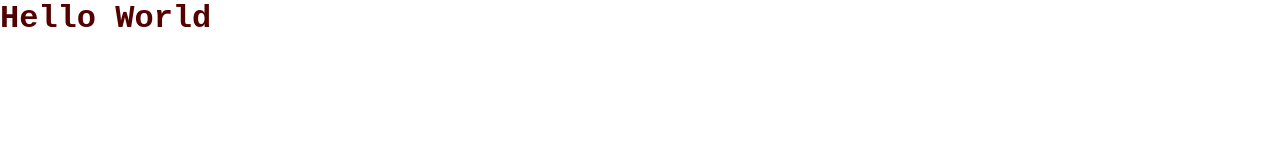
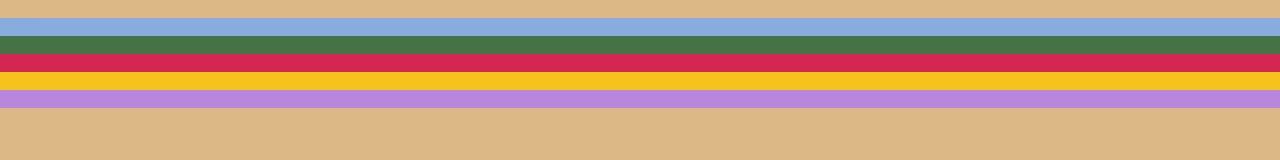
Before and after one commit to jakeedgar/foxingcss, a website: page index.html in a window 1280 px wide. Drawn offline with Linux system fonts and the light colour scheme.

Commit message:
work on color palette

```diff
--- a/index.html
+++ b/index.html
@@ -8,6 +8,13 @@
   <title>foxing css</title>
 </head>
 <body>
-  <h1><a href="/">Hello World</a></h1>
+  <!-- <h1>Hello Worl</h1>
+  <h1><a href="/">Hello Worl</a></h1> -->
+  <div class="main">test</div>
+  <div class="primary">test</div>
+  <div class="secondary">test</div>
+  <div class="error">test</div>
+  <div class="info">test</div>
+  <div class="party">test</div>
 </body>
 </html>
--- a/index.scss
+++ b/index.scss
@@ -1,4 +1,15 @@
 // import fonts here
+
+
+// variables
+
+//theme colors
+$main: #ddb887;
+$primary: #87acdd;
+$secondary: #457345;
+$error: #d32752;
+$info: #f6c31c;
+$party: #b887dd;
 
 /* reset styles */
 * {
@@ -7,6 +18,7 @@
 }
 
 body {
+  background-color: $main;
   font-family: 'Courier New', Courier, monospace;
 }
 
@@ -29,7 +41,39 @@ img {
 }
 
 h1 {
+  color: $primary;
+  background-color: $primary;
   a {
-    color: rgb(83, 0, 0);
+    color: $secondary;
+    background-color: $secondary;
   }
 }
+
+.main {
+  color: $main;
+  background-color: $main;
+}
+.primary {
+  color: $primary;
+  background-color: $primary;
+}
+
+.secondary {
+  color: $secondary;
+  background-color: $secondary;
+}
+
+.info {
+  color: $info;
+  background-color: $info;
+}
+
+.error {
+  color: $error;
+  background-color: $error;
+}
+
+.party {
+  color: $party;
+  background-color: $party;
+}
```
Also changed, not shown: css/index.css.
